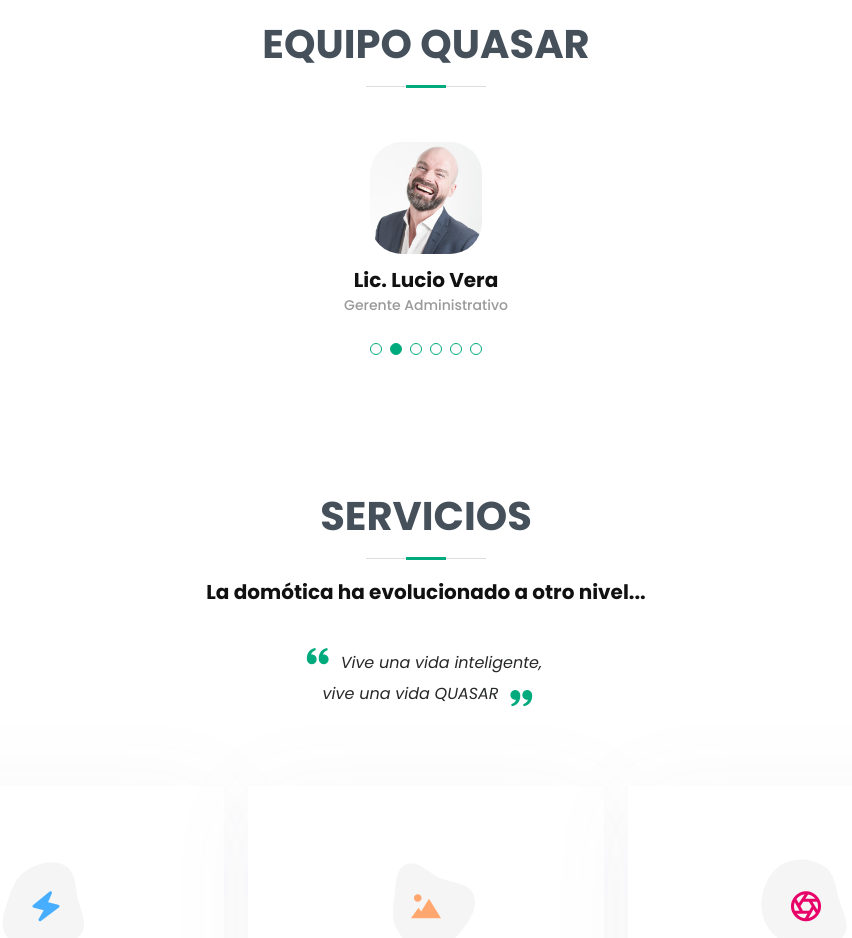
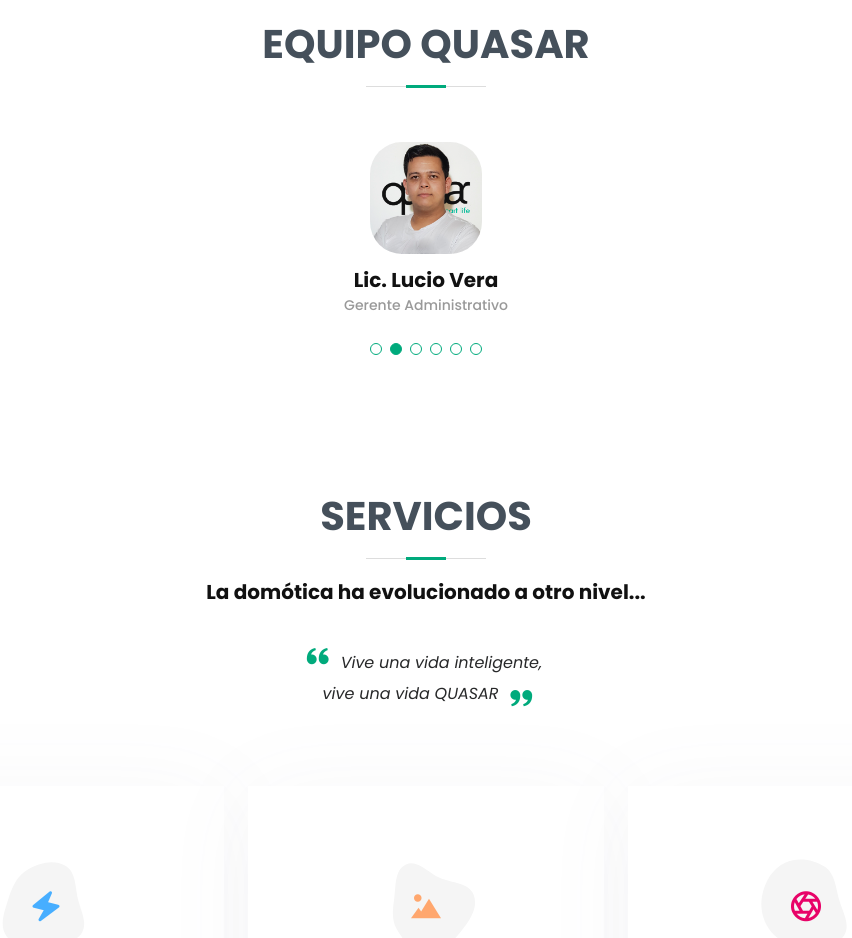
Before and after one commit to Otamendy-N/quazar, a plain HTML site: page index.html in a window 1280 px wide. Shown: the part 3620-4558 px from the top of the page, without its empty margins (264-1116 px from the left). Drawn offline with Linux system fonts and the light colour scheme; some packages are replaced by stand-ins of ours; a script that the page names is missing.

Commit message:
Update_profile

```diff
--- a/index.html
+++ b/index.html
@@ -237,21 +237,21 @@
 
                         <div class="swiper-slide">
                             <div class="testimonial-item">
-                                <img src="assets/img/testimonials/testimonials-1.jpg" class="testimonial-img" alt="">
+                                <img src="assets/img/testimonials/Ing_Milagro_Martino.jpg" class="testimonial-img" alt="">
                                 <h3>Ing. Milagro Martino</h3>
                                 <h4>Gerente General</h4>
                             </div>
                         </div>
                         <div class="swiper-slide">
                             <div class="testimonial-item">
-                                <img src="assets/img/testimonials/testimonials-1.jpg" class="testimonial-img" alt="">
+                                <img src="assets/img/testimonials/Lic_Lucio_Vera.jpg" class="testimonial-img" alt="">
                                 <h3>Lic. Lucio Vera</h3>
                                 <h4>Gerente Administrativo</h4>
                             </div>
                         </div>
                         <div class="swiper-slide">
                             <div class="testimonial-item">
-                                <img src="assets/img/testimonials/testimonials-1.jpg" class="testimonial-img" alt="">
+                                <img src="assets/img/testimonials/Ing_Otamendy_Napoles.jpg" class="testimonial-img" alt="">
                                 <h3>Ing. Otamendy Nápoles</h3>
                                 <h4>Gerente Técnico</h4>
                             </div>
@@ -265,7 +265,7 @@
                         </div>
                         <div class="swiper-slide">
                             <div class="testimonial-item">
-                                <img src="assets/img/testimonials/testimonials-1.jpg" class="testimonial-img" alt="">
+                                <img src="assets/img/testimonials/Arq_Gabriela_sANCHEZ.jpg" class="testimonial-img" alt="">
                                 <h3>Arq. Gabriela Sánchez</h3>
                                 <h4>Jefe de Diseño</h4>
                             </div>
```
